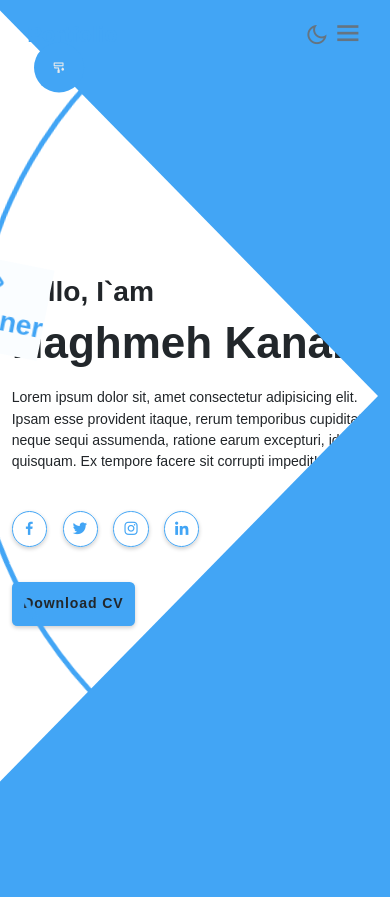
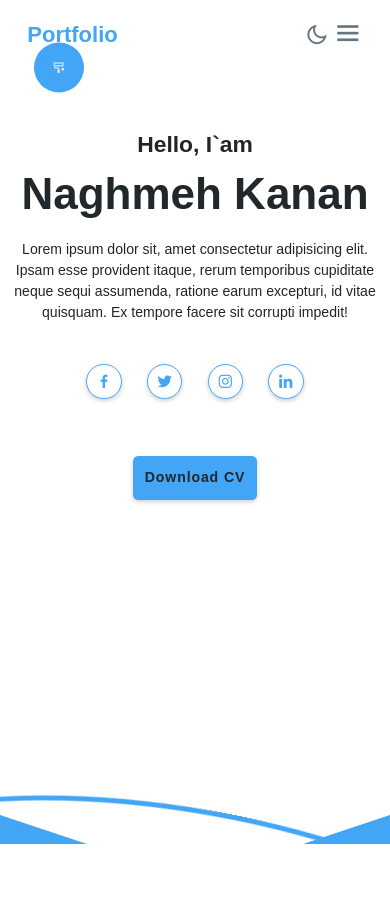
Before and after one commit to Alikanan-a/responsive-animated-circle-portFolio--N, a website: page inde.html in a window 390 px wide. Shown: the top 897 px of the page. Drawn offline with nearby package versions, Linux system fonts and the light colour scheme.

Commit message:
add new resposive style to first page

```diff
--- a/Assets/CSS/style.css
+++ b/Assets/CSS/style.css
@@ -1180,7 +1180,7 @@ span {
 
 @media (max-width: 1315px) {
   .home .profession-container {
-    top: 45rem;
+    /* top: 45rem; */
   }
   .home .profession-container .profession-box  {
     right: -20rem;
@@ -1272,4 +1272,53 @@ span {
       display: none;
 
     }
+    .home {
+      padding: 0 3% 23rem;
+      justify-content: center;
+      text-align: center;
+      align-items: center;
+    }
+    .home .home-content {
+      text-align: center;
+      justify-content: center;
+      align-items: center;
+    }
+    .home .home-content h3 {
+      font-size: 2.6rem;
+    }
+    .home .home-content {
+      font-size: 5rem;
+      text-align: center;
+      justify-content: center;
+    }
+    .home .home-content .social-media a {
+      margin: 2.5rem .75rem 3rem;
+    }
+    .home .profession-container {
+      left: 0;
+      height: 100%;
+      width: 100%;
+    }
+    .home .profession-container .profession-box {
+      position: fixed;
+      top: 60%;
+      left: 0;
+      border-radius: 0;
+      width: 100%;
+      /* margin: auto; */
+    }
+    .home .profession-box .profession {
+      padding: 0 13px;
+      left: auto;
+      transform-origin: 0;
+    }
+    .home .profession-container .overlay {
+      position: fixed;
+      top: 100rem;
+      left: 50%;
+      /* margin: auto; */
+      right: 0;
+      transform: rotate(90deg) translate(-50% , 50%) scaleY(3);
+      border-width: 23.9rem;
+    }
 }
--- a/Assets/JS/app.js
+++ b/Assets/JS/app.js
@@ -20,6 +20,28 @@ window.onscroll = () => {
 let header = document.querySelector('.header');
 header.classList.toggle('sticky',window.scrollY > 100);
 };
+// /*=============== sticky navbar ===============*/
+
+let menuIcon = document.querySelector('#menu_icon i');
+let navbar = document.querySelector('.navbar');
+let header = document.querySelector('header');
+menuIcon.onclick = () => {
+  menuIcon.classList.toggle('bx-x');
+  navbar.classList.toggle('active');
+
+}
+menuIcon.classList.remove('bx-x');
+navbar.classList.remove('active');
+// $(function () {
+//   $('.bx-menu').click(function (e) {
+//     $(header).css("background-color", "var(--back-ground-color)");
+//     // $(header).css("background-color", "transparent");
+//     })
+//   $('.bx-x').click(function (e) {
+//     $(header).css("background-color", "transparent");
+//     // $(header).css("background-color", "transparent");
+//     })
+// })
 // /*=============== DARK LIGHT THEME ===============*/
 const themeButton = document.getElementById('theme-button')
 const darkTheme = 'dark-theme'
@@ -180,25 +202,3 @@ $(function () {
   })
   console.log('hello')
 })
-
-
-
-
-let menuIcon = document.querySelector('#menu_icon i');
-let navbar = document.querySelector('.navbar');
-let header = document.querySelector('header');
-menuIcon.onclick = () => {
-  menuIcon.classList.toggle('bx-x');
-  navbar.classList.toggle('active');
-
-}
-$(function () {
-  $('.bx-menu').click(function (e) {
-    $(header).css("background-color", "var(--back-ground-color)");
-    // $(header).css("background-color", "transparent");
-    })
-  $('.bx-x').click(function (e) {
-    $(header).css("background-color", "transparent");
-    // $(header).css("background-color", "transparent");
-    })
-})
```
